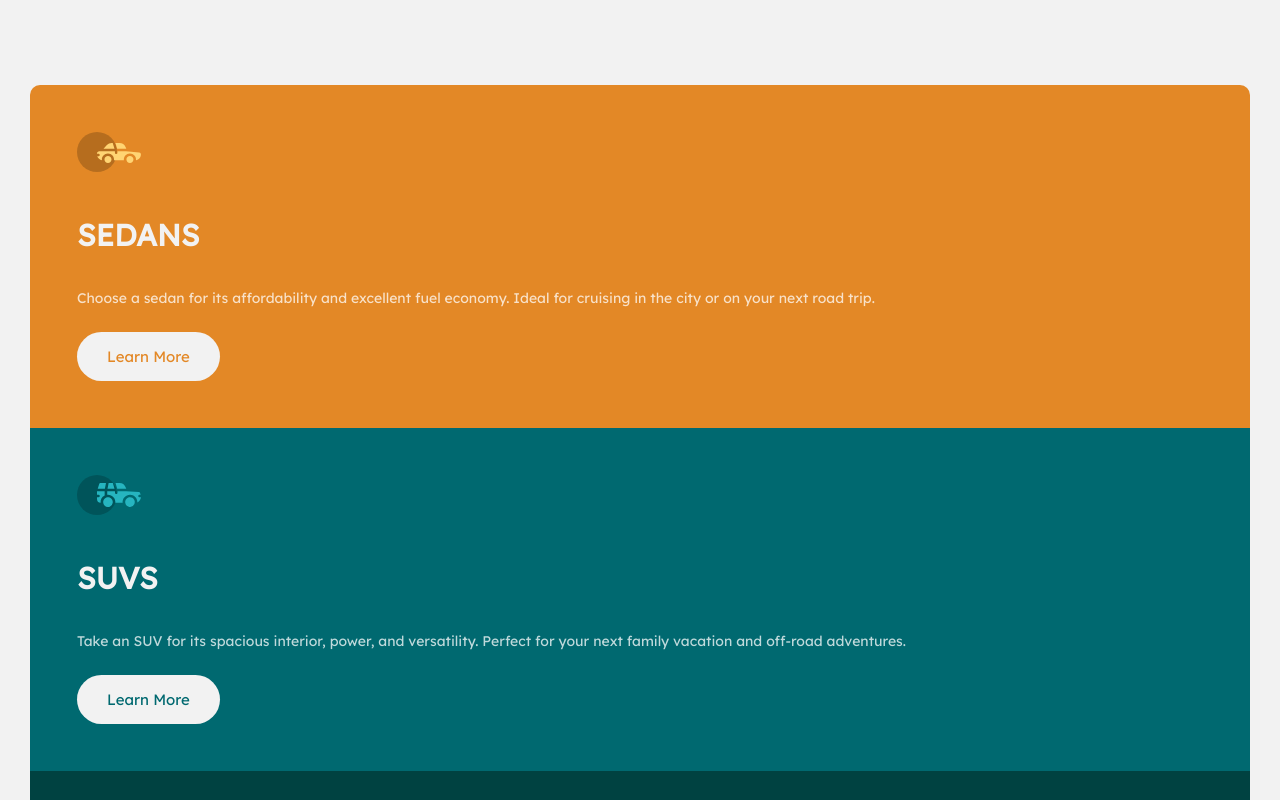
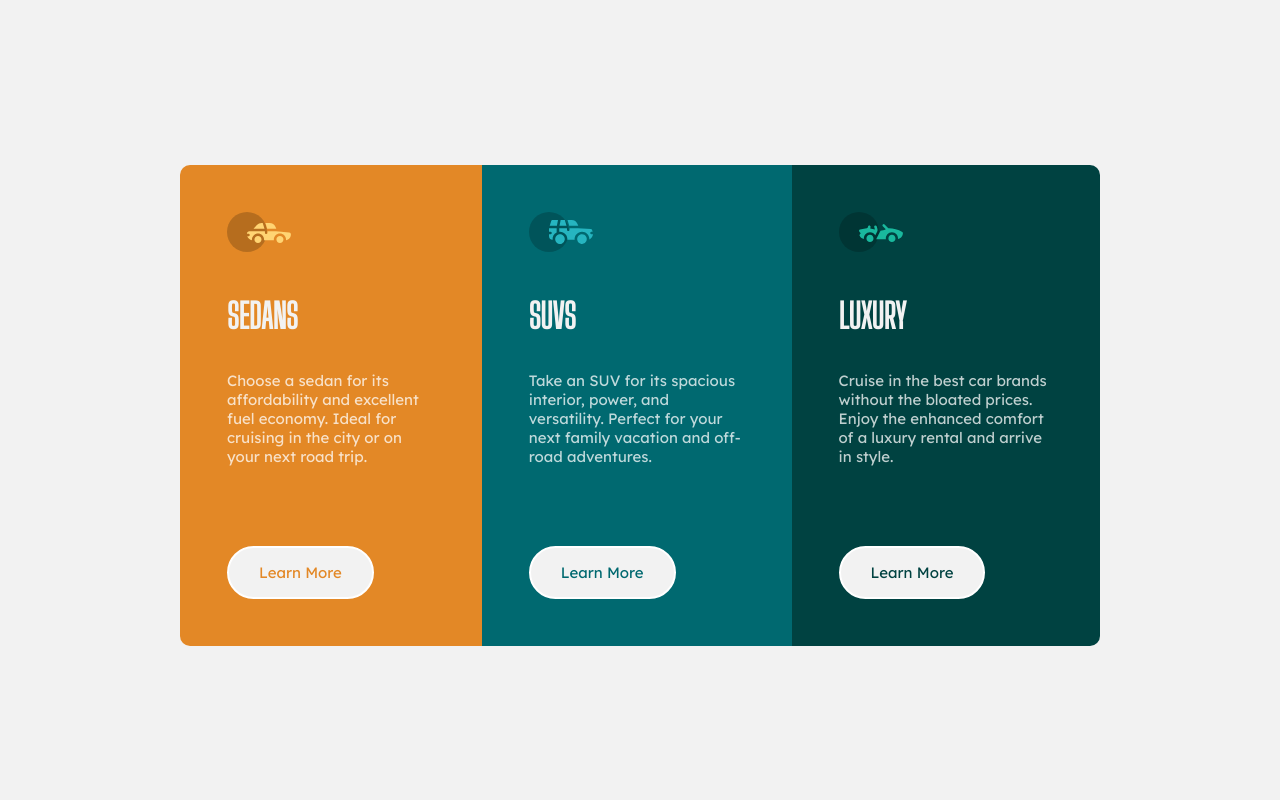
Before and after one commit to florianstancioiu/frontend-mentor, a plain HTML site: page 3-column-preview-card-component-main/index.html in a window 1280 px wide. Shown: the top 800 px of the page. Drawn offline with Linux system fonts and the light colour scheme.

Commit message:
Worked on the desktop variant

```diff
--- a/3-column-preview-card-component-main/css/styles.css
+++ b/3-column-preview-card-component-main/css/styles.css
@@ -11,6 +11,8 @@ body {
 }
 
 .card h1 {
+    font-family: "Big Shoulders Display";
+    font-size: 34px;
     color: hsl(0, 0%, 95%);
     text-transform: uppercase;
     margin-top: 40px;
@@ -20,6 +22,7 @@ body {
 .card a {
     display: inline-block;
     background-color: hsl(0, 0%, 95%);
+    border: 2px solid white;
     text-decoration: none;
     padding: 15px 30px;
     border-radius: 50px;
@@ -64,3 +67,30 @@ body {
 .card-luxury a {
     color: hsl(179, 100%, 13%);
 }
+
+@media screen and (min-width: 921px) {
+    .cards-wrapper {
+        width: 920px;
+        margin: 165px auto;
+        flex-direction: row;
+    }
+
+    .card p {
+        font-size: 15px;
+        margin-bottom: 80px;
+    }
+
+    .card-sedans {
+        border-radius: 10px 0 0 10px;
+    }
+
+    .card-luxury {
+        border-radius: 0 10px 10px 0;
+    }
+
+    .card a:hover {
+        background-color: transparent;
+        border: 2px solid white;
+        color: white;
+    }
+}
```
